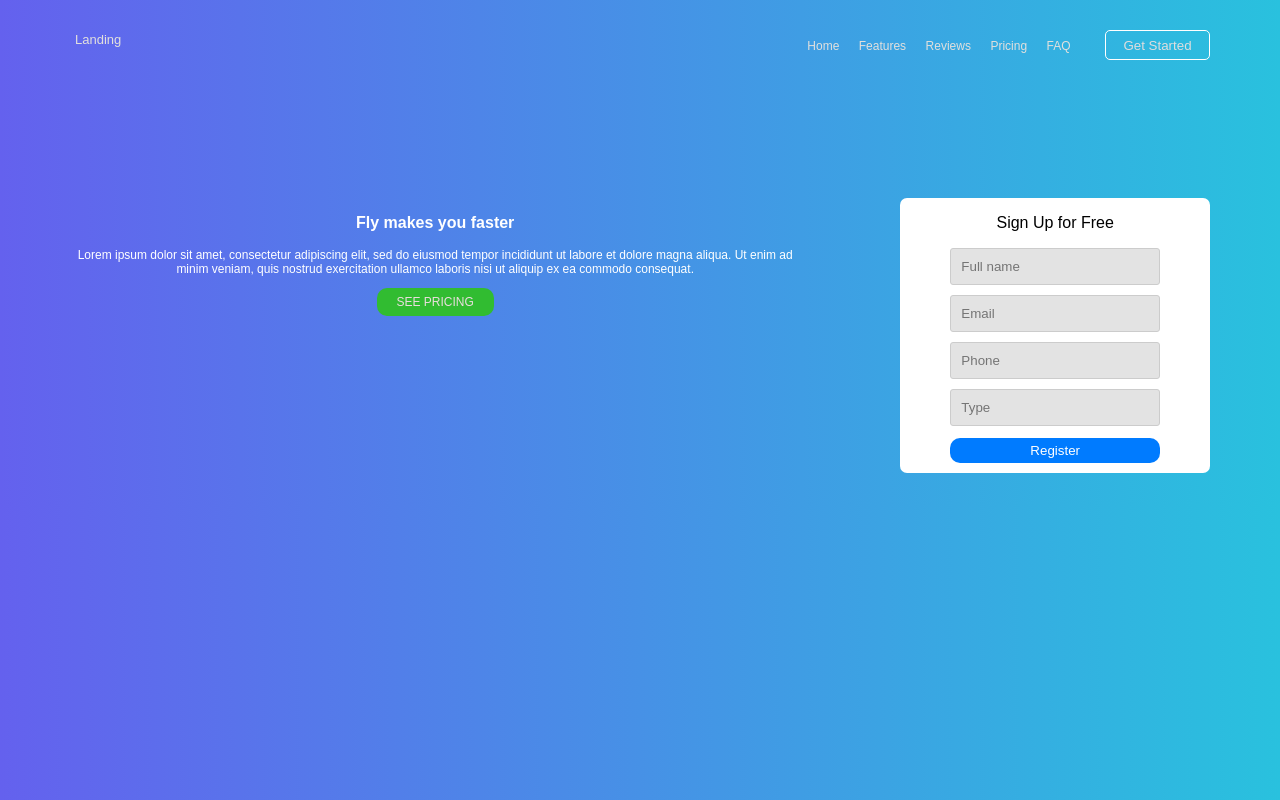
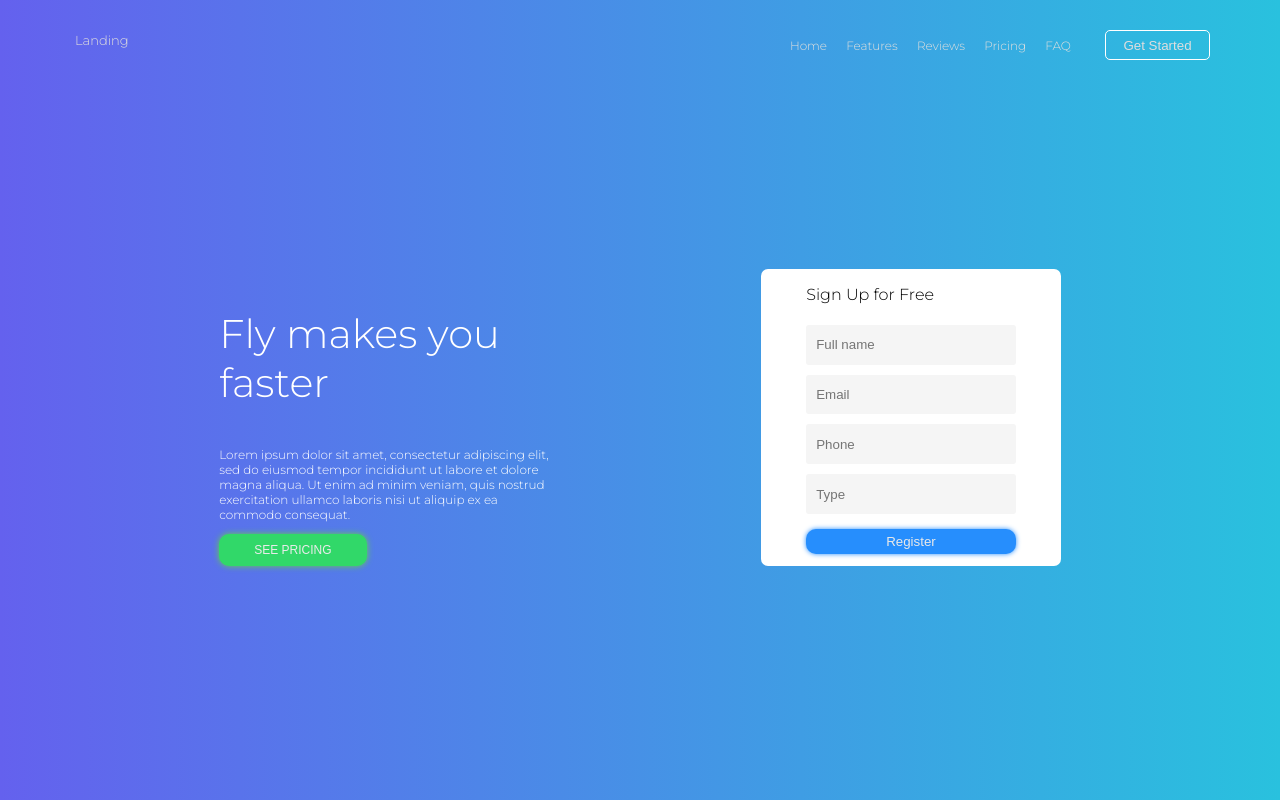
Before and after one commit to Youcode-Classe-E-2023-2024/The_saints_web_training, a plain HTML site: page Benfill/index.html in a window 1280 px wide. Drawn offline with Linux system fonts and the light colour scheme.

Commit message:
updating style

```diff
--- a/Benfill/index.html
+++ b/Benfill/index.html
@@ -4,6 +4,9 @@
     <meta charset="UTF-8">
     <meta name="viewport" content="width=device-width, initial-scale=1.0">
     <title>Landing</title>
+    <style>
+    @import url('https://fonts.googleapis.com/css2?family=Montserrat:ital,wght@0,100;0,200;0,300;1,100;1,200;1,300&display=swap');
+      </style>
     <link rel="stylesheet" href="style.css">
 </head>
 <body>
@@ -22,7 +25,7 @@
     </div>
     <div class="main">
         <div class="description">
-            <p class="desc_title">Fly makes you faster</p>
+            <p class="desc_title">Fly makes you<br>faster</p>
             <p class="desc_text">Lorem ipsum dolor sit amet, consectetur adipiscing elit, sed do eiusmod tempor incididunt ut labore et dolore magna aliqua. Ut enim ad minim veniam, quis nostrud exercitation ullamco laboris nisi ut aliquip ex ea commodo consequat.</p>
             <button class="price_btn">SEE PRICING</button>
         </div>
--- a/Benfill/style.css
+++ b/Benfill/style.css
@@ -1,5 +1,5 @@
 body {
-    font-family: Arial, sans-serif;
+    font-family: 'Montserrat', sans-serif;
     background-image: linear-gradient(to right, #6461ee, #29c1de);
     color: rgb(255, 255, 255);
     margin: 0;
@@ -51,35 +51,43 @@ button {
 }
 
 .start_btn:hover {
-    background-color: rgb(6, 123, 156);
-    color: rgb(255, 255, 255);
+    background-color: rgb(250, 239, 239);
+    color: rgb(0, 0, 0);
 }
 
 .main {
     display: flex;
     flex-direction: row;
-    text-align: center;
     margin-top: 150px;
+    padding: 70px 0;
+    justify-content: center;
 }
 
 .description {
-    width: 100%;
+    width: 30%;
 }
 
 .desc_title {
-    font-weight: bold;
+    font-size: 40px;
+    font-weight: 500;
 }
 
 .desc_text {
     font-size: 12px;
 }
 
+.price_btn:hover {
+    background-color: rgb(46, 197, 97);
+    box-shadow: 0 0 7px rgb(101, 209, 68);
+}
+
 .price_btn {
-    background-color: rgb(49, 188, 49);
+    background-color: rgb(49, 216, 105);
+    box-shadow: 0 0 6px rgb(101, 209, 68);
     border: none;
     border-radius: 10px;
-    padding: 7px 20px;
-    color: rgb(234, 222, 222);
+    padding: 9px 35px;
+    color: rgb(235, 235, 235);
     font-size: 12px;
 }
 
@@ -87,12 +95,12 @@ button {
     display: grid;
     background-color: white;
     color: black;
-    box-shadow: 10px 1 10px rgba(0, 0, 0, 0.2);
-    margin-left: 100px;
-    padding: 0 50px;
+    box-shadow: 10px 1 10px rgba(0, 0, 0, 0.61);
+    margin-left: 200px;
+    padding: 0 45px;
     padding-bottom: 0px;
     border-radius: 7px;
-    height: auto; /* Removed fixed height */
+    height: auto;
 }
 
 input[type="text"],
@@ -102,13 +110,14 @@ button[type="submit"] {
     padding: 10px;
     margin-bottom: 10px;
     border-radius: 3px;
-    border: 1px solid #ccc;
-    background-color: rgb(227, 227, 227);
+    border: 0;
+    background-color: rgb(245, 245, 245);
 }
 
 button[type="submit"] {
-    background-color: #007BFF;
-    color: white;
+    box-shadow: 0 0 5px #268efd;
+    background-color: #268efd;
+    color: rgb(233, 233, 233);
     border: none;
     display: block;
     align-content: center;
@@ -118,7 +127,8 @@ button[type="submit"] {
 }
 
 button[type="submit"]:hover {
-    background-color: #0056b3;
+    background-color: #1c7ee7;
+    box-shadow: 0 0 5px #1383fa;
 }
 
 .vertical-center {
@@ -128,5 +138,5 @@ button[type="submit"]:hover {
     margin-top: 2px;
   }
   .white {
-    background-color: ;
+    background-color: white;
   }
```
